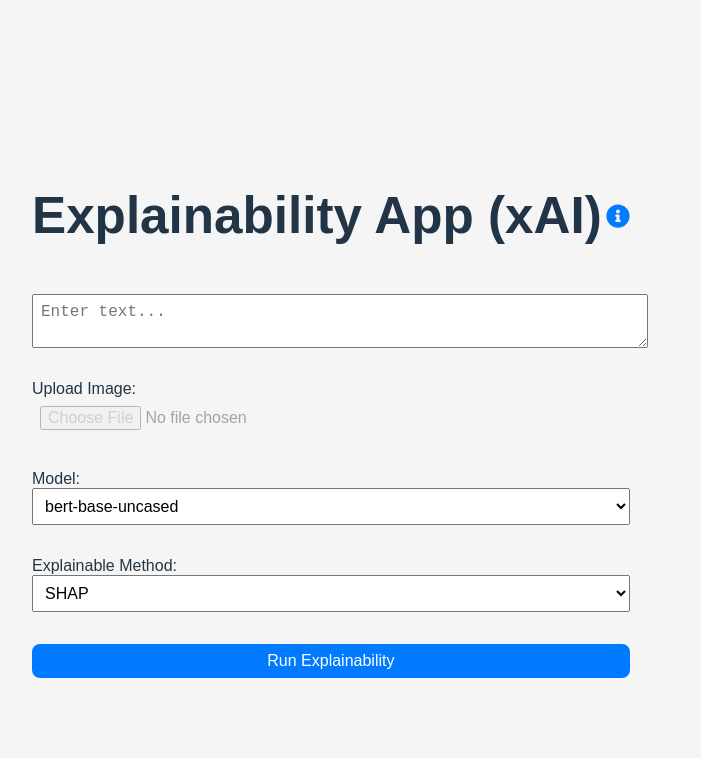
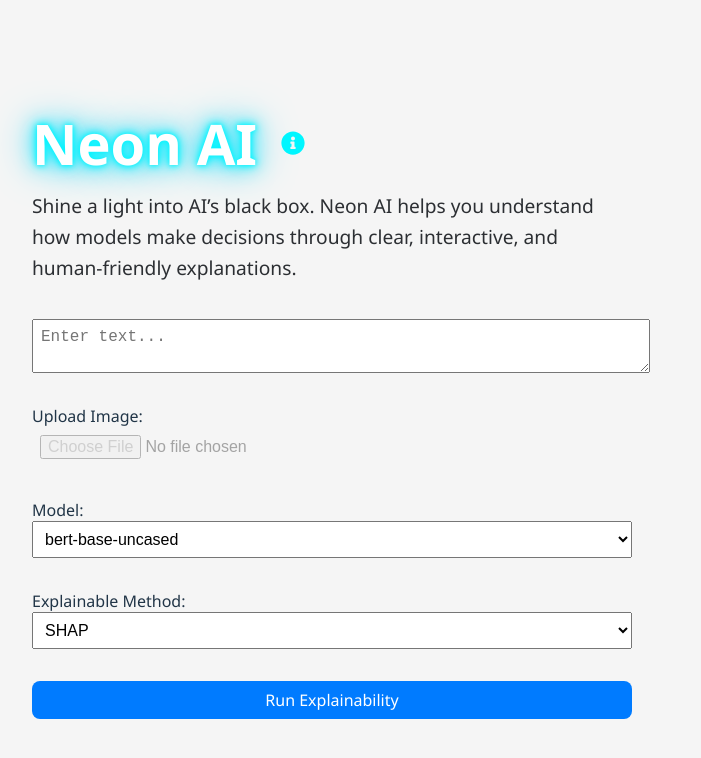
Before and after one commit to BrianTruong23/explainableAI, a React (Vite) app in the folder xai-frontend/: page / in a window 1280 px wide. Shown: the top 758 px of the page, without its empty margins (0-701 px from the left). Built offline with nearby package versions, Linux system fonts and the light colour scheme.

Commit message:
updated css for project

```diff
--- a/xai-frontend/src/App.css
+++ b/xai-frontend/src/App.css
@@ -1,8 +1,8 @@
 body {
-  font-family: sans-serif;
   background: #f5f5f5;
   margin: 0;
   padding: 2rem;
+  font-family: 'Segoe UI', Tahoma, Geneva, Verdana, sans-serif;
 }
 
 input, textarea, select, button {
@@ -49,14 +49,92 @@ button:hover {
   100% { transform: rotate(360deg); }
 }
 
-.explanation-class{
-    display: flex;
-    flex-direction: row;
-    gap: 4px;
-    justify-content: left;
-    align-items: center;
+.explanation-header {
+  display: flex;
+  align-items: center;
+  gap: 12px;
+  height:60px;
 }
 
+.neon-title {
+  font-size: 3.5rem;
+  color: #ffffff;
+  font-weight: 700;
+  font-family: 'Segoe UI', Tahoma, Geneva, Verdana, sans-serif;
+  text-shadow:
+    0 0 5px #00f6ff,
+    0 0 10px #00f6ff,
+    0 0 20px #00e5ff,
+    0 0 40px #00cfff;
+}
+
+.explanation-subtext {
+  margin-top: 2px;
+  font-size: 1.2rem;
+  color: #2c2f33;
+  max-width: 600px;
+  line-height: 1.6;
+  font-family: 'Segoe UI', Tahoma, Geneva, Verdana, sans-serif;
+}
+
+
+@keyframes flicker {
+  0% {
+    opacity: 1;
+  }
+  45% {
+    opacity: 0.8;
+  }
+  70% {
+    opacity: 0.6;
+  }
+  100% {
+    opacity: 1;
+  }
+}
+
+.modal-overlay {
+  position: fixed;
+  top: 0;
+  left: 0;
+  width: 100vw;
+  height: 100vh;
+  background-color: rgba(0, 0, 0, 0.6);
+  display: flex;
+  align-items: center;
+  justify-content: center;
+  z-index: 1000;
+}
+
+.modal-content {
+  background-color: #ffffff;
+  padding: 30px;
+  border-radius: 12px;
+  max-width: 600px;
+  width: 90%;
+  color: #1a1a1a;
+  box-shadow: 0 10px 25px rgba(0, 0, 0, 0.25);
+  position: relative;
+  animation: fadeIn 0.3s ease-in-out;
+}
+
+.close-button {
+  position: absolute;
+  top: 12px;
+  right: 30px;
+  font-size: 24px;
+  background: none;
+  border: none;
+  cursor: pointer;
+  color: #999;
+  width: 0;
+  background-color: white;
+}
+
+.close-button:hover {
+  color: #333;
+  background-color: white;
+}
 
 .info-box {
   margin-top: 8px;
--- a/xai-frontend/src/App.jsx
+++ b/xai-frontend/src/App.jsx
@@ -125,17 +125,31 @@ function App() {
     }}
     >
 
-      <div class = "explanation-class">
-        <h1>Explainability App (xAI) </h1>
+  <div className="explanation-header">
+  <h1 className="neon-title">Neon AI</h1>
   <FaInfoCircle
-          style={{ cursor: "pointer", fontSize: "24px", color: "#007bff"}}
+    style={{
+      cursor: "pointer",
+      fontSize: "24px",
+      color: "#00f6ff", // cleaner cyan glow
+      marginLeft: "12px",
+    }}
     onClick={toggleInfo}
   />
+
 </div>
+  <p className="explanation-subtext">
+    Shine a light into AI’s black box. Neon AI helps you understand how models make decisions through clear, interactive, and human-friendly explanations.
+  </p>
+
+
+
 
 
       {showInfo && (
-        <div className="info-box">
+        <div className="modal-overlay" onClick={toggleInfo}>
+          <div className="modal-content" onClick={(e) => e.stopPropagation()}>
+            <button className="close-button" onClick={toggleInfo}>×</button>
             <h3>📘 About This Project</h3>
             <p>
               This project aims to demystify the decisions made by AI models. Currently, it serves two models.
@@ -149,7 +163,9 @@ function App() {
               <strong>Grad-CAM</strong> is used to visualize which parts of the image influenced the prediction.
             </p>
           </div>
+        </div>
       )}
+
 
 
 
```
Lines whose indentation alone changed are shown as unchanged.
